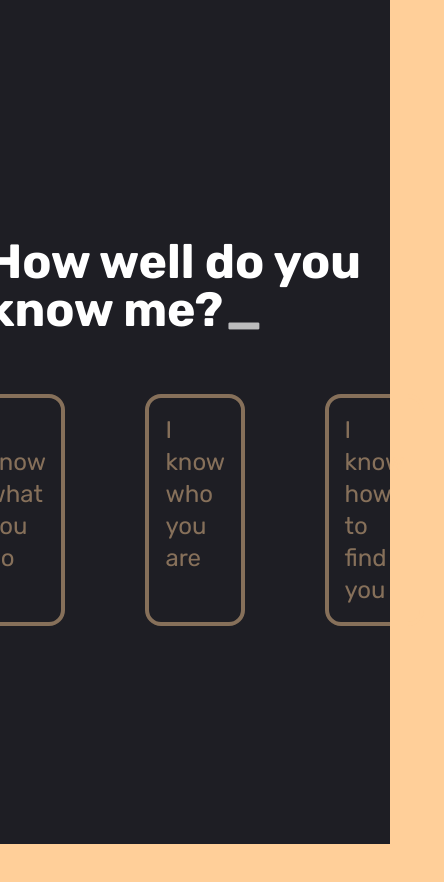
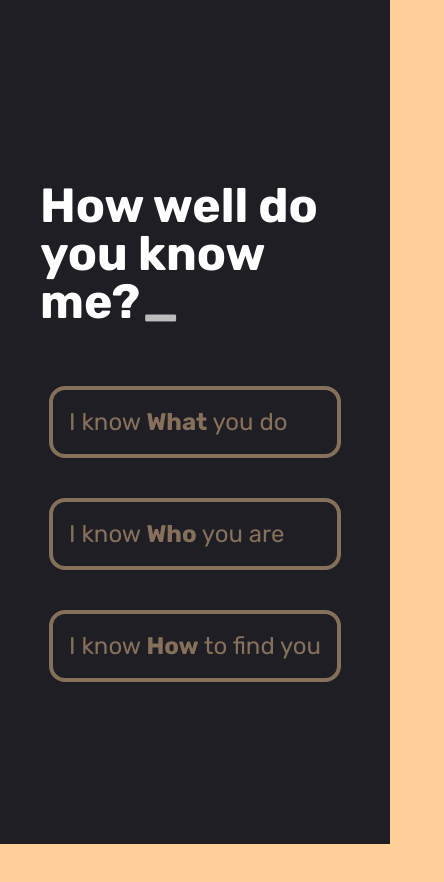
Before and after one commit to Sajojo/myportfolio, a React (Vite) app: page / in a window 390 px wide. Shown: the top 882 px of the page, 444 px wide, since content can reach past the window. Built offline with nearby package versions, Linux system fonts and the light colour scheme.

Commit message:
added responsiveness

```diff
--- a/src/App.jsx
+++ b/src/App.jsx
@@ -3,7 +3,9 @@ import Hsc from "./HorizontalScrollCarousel.jsx";
 function App() {
   return (
     <>
-      <Hsc />
+      <div className="w-full">
+        <Hsc />
+      </div>
     </>
   );
 }
--- a/src/subassets/Intro.jsx
+++ b/src/subassets/Intro.jsx
@@ -6,7 +6,7 @@ import { motion } from "framer-motion";
 const Intro = () => {
   return (
     <>
-      <div className="flex justify-center items-center flex-col">
+      <div className="flex justify-center items-center flex-col w-full">
         <h1 className="p-10 pr-12 text-5xl">
           {" "}
           <span style={{ color: "#FFF", fontWeight: "bold" }}>
@@ -22,7 +22,7 @@ const Intro = () => {
           </span>
         </h1>
         <motion.div
-          className="flex p-5 gap-20 text-2xl text-[#FFCF99]"
+          className="flex flex-col p-5 gap-10 text-2xl text-[#FFCF99] md:gap-10 md:flex-row lg:gap-20"
           initial={{ opacity: 0 }}
           animate={{ opacity: 1 }}
           transition={{ delay: 5, duration: 5 }}
@@ -31,19 +31,19 @@ const Intro = () => {
             href="/#work"
             className="p-4 border-4 rounded-2xl hover:scale-120 hover:text-[#FFF] hover:transition-transform transition duration-200"
           >
-            I know what you do
+            I know <strong>What</strong> you do
           </a>
           <a
             href="/#about"
             className="p-4 border-4 rounded-2xl hover:scale-120 hover:text-[#FFF] hover:transition-transform transition duration-200"
           >
-            I know who you are
+            I know <strong>Who</strong> you are
           </a>
           <a
             href="#ctc"
             className="p-4 border-4 rounded-2xl hover:scale-120 hover:text-[#FFF] hover:transition-transform transition duration-200"
           >
-            I know how to find you
+            I know <strong>How</strong> to find you
           </a>
         </motion.div>
       </div>
```
